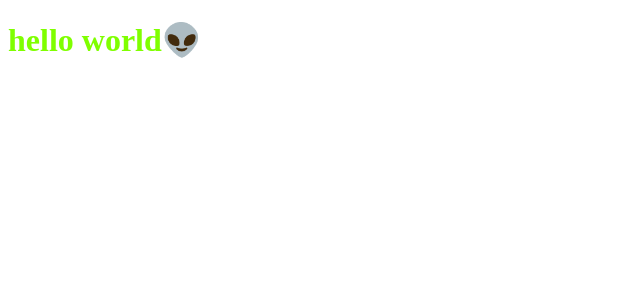
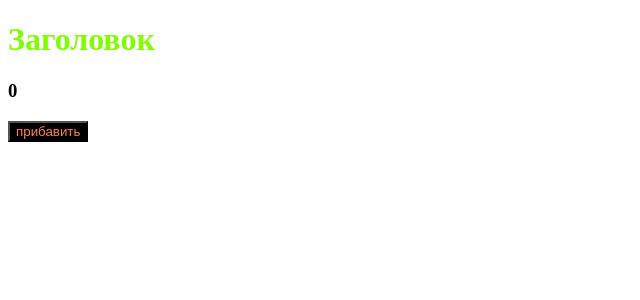
Before and after one commit to NikDoe/booking, a React app: page / in a window 1280 px wide. Shown: the top 300 px of the page, without its empty margins (0-640 px from the left). Built offline with nearby package versions, Linux system fonts and the light colour scheme.

Commit message:
feat: configure css modules in css loader
close #11

```diff
--- a/package.json
+++ b/package.json
@@ -33,6 +33,7 @@
     "ts-loader": "^9.4.4",
     "ts-node": "^10.9.1",
     "typescript": "^5.1.6",
+    "typescript-plugin-css-modules": "^5.0.1",
     "webpack": "^5.88.1",
     "webpack-cli": "^5.1.4",
     "webpack-dev-server": "^4.15.1"
--- /dev/null
+++ b/src/App.tsx
@@ -0,0 +1,13 @@
+import Counter from "./components/Counter";
+import "./index.scss";
+
+const App = () => {
+  return (
+    <>
+      <h1 className='title'>Заголовок</h1>
+      <Counter />
+    </>
+  );
+};
+
+export default App;
--- /dev/null
+++ b/src/components/Counter.module.scss
@@ -0,0 +1,4 @@
+.button {
+  background-color: black;
+  color: coral;
+}
--- /dev/null
+++ b/src/components/Counter.tsx
@@ -0,0 +1,22 @@
+import { useState } from "react";
+
+import styles from "./Counter.module.scss";
+
+const Counter = () => {
+  const [count, setCount] = useState(0);
+
+  const increment = () => {
+    setCount(count + 1);
+  };
+
+  return (
+    <>
+      <h3>{count}</h3>
+      <button className={styles.button} onClick={increment}>
+        прибавить
+      </button>
+    </>
+  );
+};
+
+export default Counter;
--- a/src/index.scss
+++ b/src/index.scss
@@ -1,3 +1,3 @@
-h1 {
+.title {
   color: chartreuse;
 }
--- a/src/index.tsx
+++ b/src/index.tsx
@@ -1,6 +1,5 @@
 import ReactDOM from "react-dom/client";
-
-import "./index.scss";
+import App from "./App";
 
 const root = ReactDOM.createRoot(document.getElementById("root"));
-root.render(<h1>hello world👽</h1>);
+root.render(<App />);
--- a/tsconfig.json
+++ b/tsconfig.json
@@ -8,7 +8,8 @@
     "allowJs": true,
     "moduleResolution": "node",
     "esModuleInterop": true,
-    "allowSyntheticDefaultImports": true
+    "allowSyntheticDefaultImports": true,
+    "plugins": [{ "name": "typescript-plugin-css-modules" }]
   },
   "ts-node": {
     "compilerOptions": {
```
Also changed, not shown: src/global.d.ts (added, +7 -0 lines), 3 other files (tests, documents, lock files or other folders).
